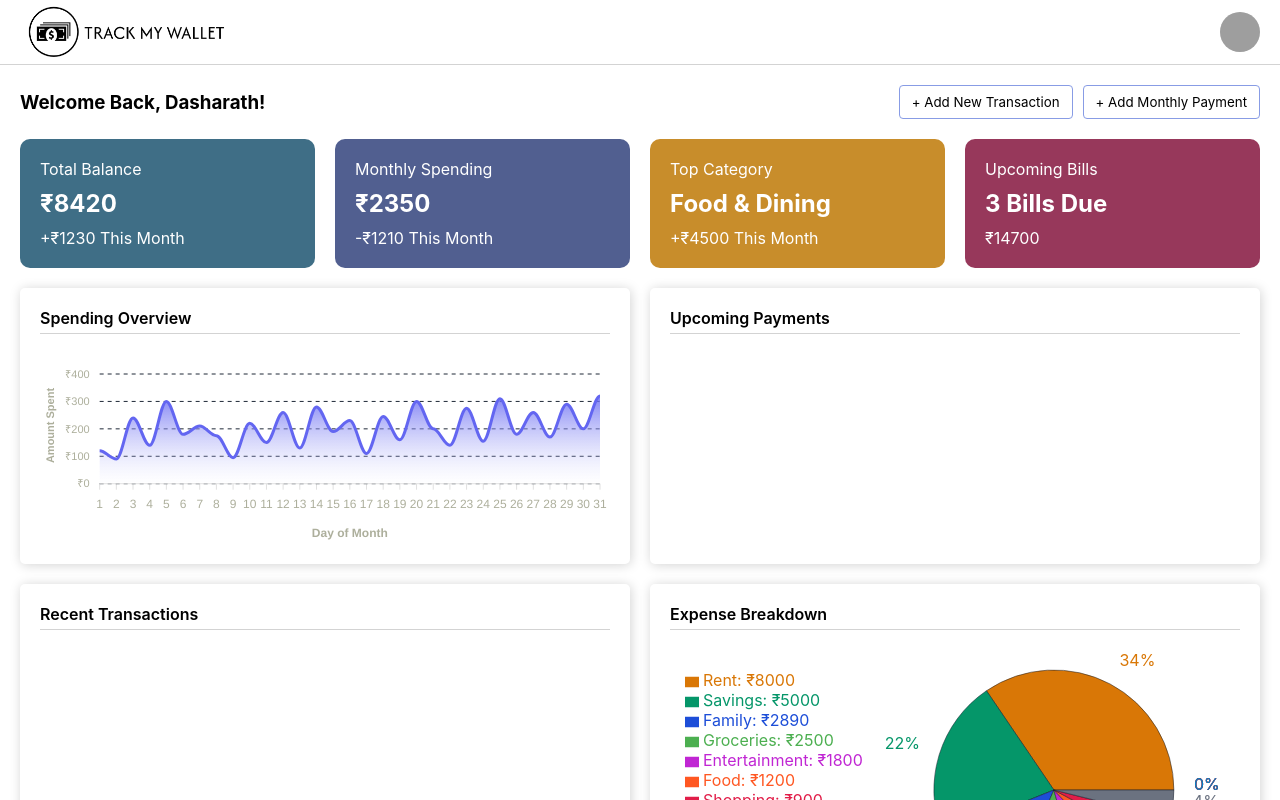
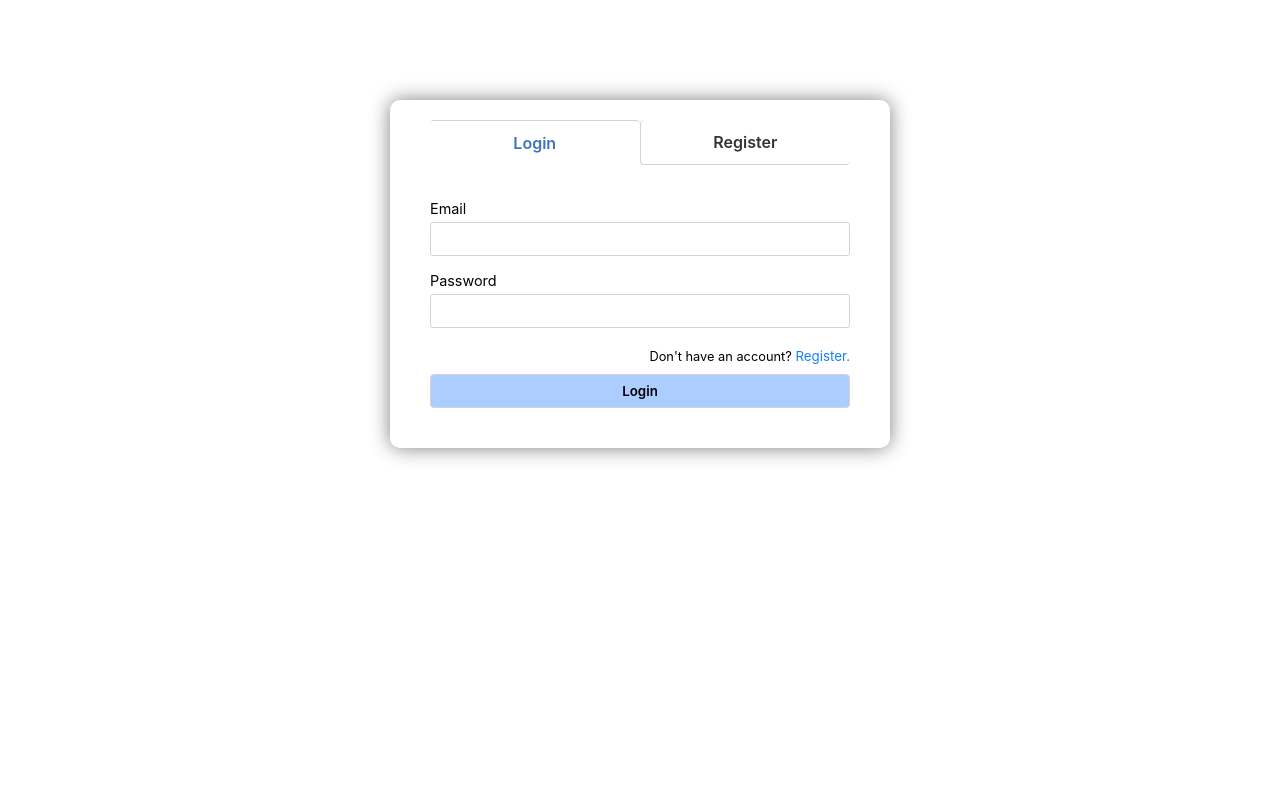
Before and after one commit to Dasharath9920/Track-My-Wallet, a React (Vite) app: page /user-login in a window 1280 px wide. Shown: the top 800 px of the page. Built offline with nearby package versions, Linux system fonts and the light colour scheme; grey boxes are pictures that could not be loaded.

Commit message:
feat(app): bulid login form and routers

```diff
--- a/package.json
+++ b/package.json
@@ -16,6 +16,7 @@
     "react-apexcharts": "^1.9.0",
     "react-dom": "^19.2.0",
     "react-redux": "^9.2.0",
+    "react-router-dom": "^7.11.0",
     "recharts": "^3.6.0"
   },
   "devDependencies": {
--- a/src/App.tsx
+++ b/src/App.tsx
@@ -1,11 +1,33 @@
+import { Route, Routes, useNavigate } from "react-router-dom"
 import Dashboard from "./components/Dashboard/Dashboard"
 import Navbar from "./components/Navbar/Navbar"
+import { useSelector } from "react-redux"
+import type { InitialState } from "./datatypes"
+import { useEffect } from "react"
+import LoginForm from "./components/Login/LoginForm"
 
 function App() {
+  const user = useSelector((state: InitialState) => state.user);
+  const navigate = useNavigate();
+
+  useEffect(() => {
+    if (!user) {
+      navigate('/user-login');
+    } else {
+      navigate('/home');
+    }
+  }, [user]);
+
   return (
     <div>
-      <Navbar />
-      <Dashboard />
+      <Routes>
+        <Route path="/user-login" element={<LoginForm />} />
+        <Route path="/home" element={<>
+          <Navbar />
+          <Dashboard />
+        </>}
+        />
+      </Routes>
     </div>
   )
 }
--- /dev/null
+++ b/src/components/Login/Login.css
@@ -0,0 +1,71 @@
+.login-form-container {
+  display: flex;
+  align-items: center;
+  justify-content: center;
+  flex-direction: column;
+  margin-top: 100px;
+}
+
+.login-form {
+  border-radius: 10px;
+  padding: 40px;
+  padding-top: 100px;
+  box-shadow: 0px 0px 20px grey;
+  width: 500px;
+  position: relative;
+}
+
+.login-btn {
+  margin-top: 10px;
+  width: 100%;
+  background-color: #accdff;
+}
+
+.login-btn:hover {
+  background-color: #8fbcff;
+}
+
+.btn-group {
+  width: 100%;
+  padding: 0px 40px;
+  display: flex;
+  position: absolute;
+  left: 0;
+  top: 20px;
+  gap: 0;
+}
+
+.tab-btn {
+  flex: 1;
+  padding: 12px 0;
+  border: none;
+  border-bottom: 1px solid lightgrey;
+  outline: none;
+  font-weight: 600;
+  color: #333;
+  font-size: 1rem;
+  transition: 0.3s ease;
+}
+
+.tab-btn:first-child {
+  border-right: 1px solid lightgrey;
+}
+
+.tab-btn:last-child {
+  border-left: 1px solid lightgrey;
+}
+
+.tab-btn.active {
+  background: white;
+  border-bottom: none;
+  color: #3d73c3;
+  border-left: none;
+  border-right: none;
+  border-top: 1px solid lightgrey;
+}
+
+.tab-switch-text {
+  font-size: .8rem;
+  text-align: right;
+  margin-top: 20px;
+}
--- /dev/null
+++ b/src/components/Login/Login.tsx
@@ -0,0 +1,39 @@
+import React from 'react';
+import './Login.css';
+
+const Login = ({ onTabChange }: { onTabChange: (tab: 'login' | 'register') => void }) => {
+
+  const handleFormSubmit = (e: React.FormEvent) => {
+    e.preventDefault();
+
+  }
+
+  return (
+    <form onSubmit={handleFormSubmit}>
+      <div className="input-field">
+        <label htmlFor="email">Email</label>
+        <input
+          id='email'
+          name='email'
+          type="email"
+          required
+        />
+      </div>
+
+      <div className="input-field">
+        <label htmlFor="password">Password</label>
+        <input
+          id='password'
+          name='password'
+          type="password"
+          required
+        />
+      </div>
+
+      <p className='tab-switch-text'>Don't have an account? <button className='btn-link' onClick={() => onTabChange('register')}>Register.</button></p>
+      <button type='submit' className='btn login-btn'>Login</button>
+    </form>
+  )
+}
+
+export default Login;
--- /dev/null
+++ b/src/components/Login/LoginForm.tsx
@@ -0,0 +1,27 @@
+import React, { useEffect, useState } from 'react'
+import Login from './Login';
+import Register from './Register';
+import './Login.css';
+
+const LoginForm = () => {
+  const [loginState, setLoginState] = useState('login');
+
+  const handleTabClick = (tab: 'login' | 'register') => {
+    setLoginState(tab);
+  }
+
+  return (
+    <div className='login-form-container'>
+      <div className="login-form">
+        <div className="btn-group">
+          <button className={`btn tab-btn ${loginState === "login" ? "active" : ""}`} onClick={() => handleTabClick('login')}>Login</button>
+          <button className={`btn tab-btn ${loginState === "register" ? "active" : ""}`} onClick={() => handleTabClick('register')}>Register</button>
+        </div>
+        {loginState === 'login' && <Login onTabChange={handleTabClick} />}
+        {loginState === 'register' && <Register onTabChange={handleTabClick} />}
+      </div>
+    </div>
+  )
+}
+
+export default LoginForm;
--- /dev/null
+++ b/src/components/Login/Register.tsx
@@ -0,0 +1,67 @@
+import React from 'react';
+import './Login.css';
+
+const Register = ({ onTabChange }: { onTabChange: (tab: 'login' | 'register') => void }) => {
+
+  const handleFormSubmit = (e: React.FormEvent) => {
+    e.preventDefault();
+
+  }
+
+  return (
+    <form onSubmit={handleFormSubmit}>
+      <div className="input-field">
+        <label htmlFor="firstName">First Name</label>
+        <input
+          id='firstName'
+          name='firstName'
+          type="text"
+          required
+        />
+      </div>
+      <div className="input-field">
+        <label htmlFor="lastName">Last Name</label>
+        <input
+          id='lastName'
+          name='lastName'
+          type="text"
+          required
+        />
+      </div>
+      <div className="input-field">
+        <label htmlFor="email">Email</label>
+        <input
+          id='email'
+          name='email'
+          type="email"
+          required
+        />
+      </div>
+
+      <div className="input-field">
+        <label htmlFor="password">Password</label>
+        <input
+          id='password'
+          name='password'
+          type="password"
+          required
+        />
+      </div>
+
+      <div className="input-field">
+        <label htmlFor="confirmPassword">Confirm Password</label>
+        <input
+          id='confirmPassword'
+          name='confirmPassword'
+          type="password"
+          required
+        />
+      </div>
+
+      <p className='tab-switch-text'>Already have an account? <button className='btn-link' onClick={() => onTabChange('login')}>Login.</button></p>
+      <button type='submit' className='btn login-btn'>Register</button>
+    </form>
+  )
+}
+
+export default Register;
--- a/src/components/Modals/MonthlyPayment.css
+++ b/src/components/Modals/MonthlyPayment.css
@@ -17,24 +17,6 @@
   text-align: center;
 }
 
-.input-field {
-  margin-bottom: 16px;
-  display: flex;
-  text-align: left;
-  flex-direction: column;
-}
-
-.input-field label {
-  font-size: .9rem;
-  margin-bottom: 5px;
-}
-
-.input-field input {
-  border-radius: 3px;
-  border: 1px solid lightgrey;
-  padding: 8px 8px;
-}
-
 .modal-btn-group {
   width: 100%;
   display: flex;
--- a/src/components/Modals/Transaction.tsx
+++ b/src/components/Modals/Transaction.tsx
@@ -36,7 +36,8 @@ const Transaction = ({ onClose }: TransactionProps) => {
           name='category'
           value={category}
           onChange={e => setCategory(e.target.value)}
-          required>
+          required
+          style={{ padding: '8px', border: '1px solid lightgrey' }}>
           <option value="" disabled>Select a Category</option>
           {
             Object.keys(AMOUNT_CATEGORIES).map((category: string) => (
--- a/src/index.css
+++ b/src/index.css
@@ -16,4 +16,30 @@
   border: 1px solid lightgrey;
   padding: 8px 12px;
   border-radius: 4px;
+  font-weight: 600;
 }
+
+.input-field {
+  margin-bottom: 16px;
+  display: flex;
+  text-align: left;
+  flex-direction: column;
+}
+
+.input-field label {
+  font-size: .9rem;
+  margin-bottom: 5px;
+}
+
+.input-field input {
+  border-radius: 3px;
+  border: 1px solid lightgrey;
+  padding: 8px 8px;
+}
+
+.btn-link {
+  background-color: transparent;
+  border: none;
+  outline: none;
+  color: rgb(19, 129, 255);
+}
--- a/src/main.tsx
+++ b/src/main.tsx
@@ -4,11 +4,14 @@ import './index.css'
 import App from './App.tsx'
 import { Provider } from 'react-redux'
 import store from './store.ts'
+import { BrowserRouter } from 'react-router-dom'
 
 createRoot(document.getElementById('root')!).render(
   <StrictMode>
-    <Provider store={store}>
-      <App />
-    </Provider>
+    <BrowserRouter>
+      <Provider store={store}>
+        <App />
+      </Provider>
+    </BrowserRouter>
   </StrictMode>,
 )
```
Also changed, not shown: 1 other file (tests, documents, lock files or other folders).
